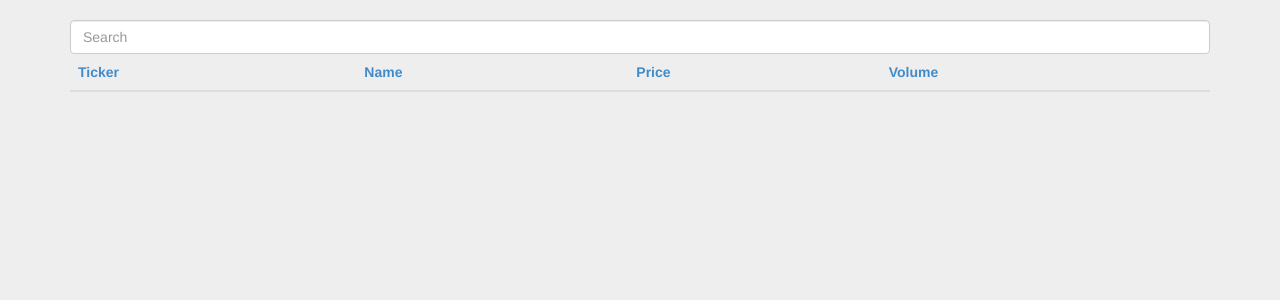
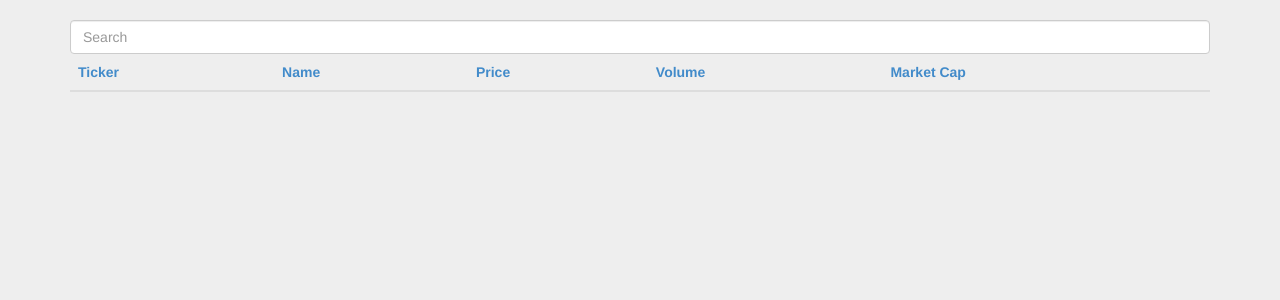
Before and after one commit to virtuallynathan/dr_stock, a Django app: page /view_index/ in a window 1280 px wide. Shown: the part 56-356 px from the top of the page. Run offline with Django 3.2, Linux system fonts and the light colour scheme; lists and menus that the app fills with data are empty; some libraries are stand-ins or nearby versions.

Commit message:
sorting - market cap

```diff
--- a/finance/templates/showIndexes.html
+++ b/finance/templates/showIndexes.html
@@ -31,6 +31,7 @@
 		    <th><a href="" ng-click="predicate = 'name'; reverse=!reverse">Name</a></th>
 		    <th><a href="" ng-click="predicate = 'price'; rreverse=!reverse">Price</a></th>
 		    <th><a href="" ng-click="predicate = 'volume'; reverse=!reverse">Volume</a></th>
+		    <th><a href="" ng-click="predicate = 'market_cap'; reverse=!reverse">Market Cap</a></th>
 	    </tr>
 	  </thead>
 	    <tr ng-repeat="stock in stocks.components | filter:query | orderBy:predicate:reverse">
@@ -38,6 +39,7 @@
 	      <td>{{stock.name}}</td>
 	      <td>{{stock.price.price}}</td>
 	      <td>{{stock.price.volume}}</td>
+	      <td>{{stock.price.market_cap}}</td>
 	    </tr>
   </table>
 
```
